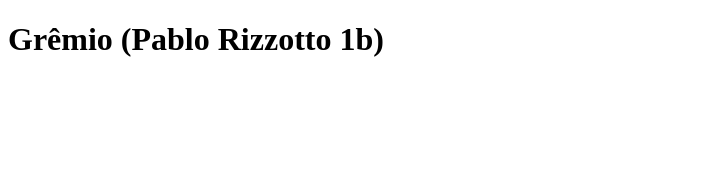
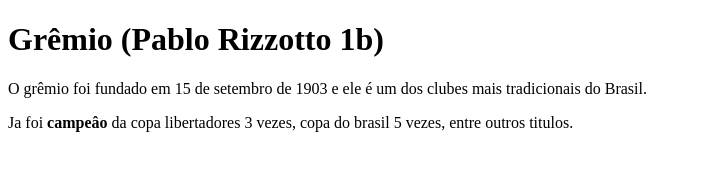
Before and after one commit to pabloo002/PROVA, a plain HTML site: page index.html in a window 1280 px wide. Shown: the whole page, without its empty margins (0-701 px from the left). Drawn offline with Linux system fonts and the light colour scheme.

Commit message:
Update index.html

```diff
--- a/index.html
+++ b/index.html
@@ -7,6 +7,7 @@
 </head>
 <body>
     <h1>Grêmio (Pablo Rizzotto 1b)</h1>
-
+    <p>O grêmio foi fundado em 15 de setembro de 1903 e ele é um dos clubes mais tradicionais do Brasil.</p>
+    <p>Ja foi <strong>campeâo</strong> da copa libertadores 3 vezes, copa do brasil 5 vezes, entre outros titulos.</p>
 </body>
 </html>
```
